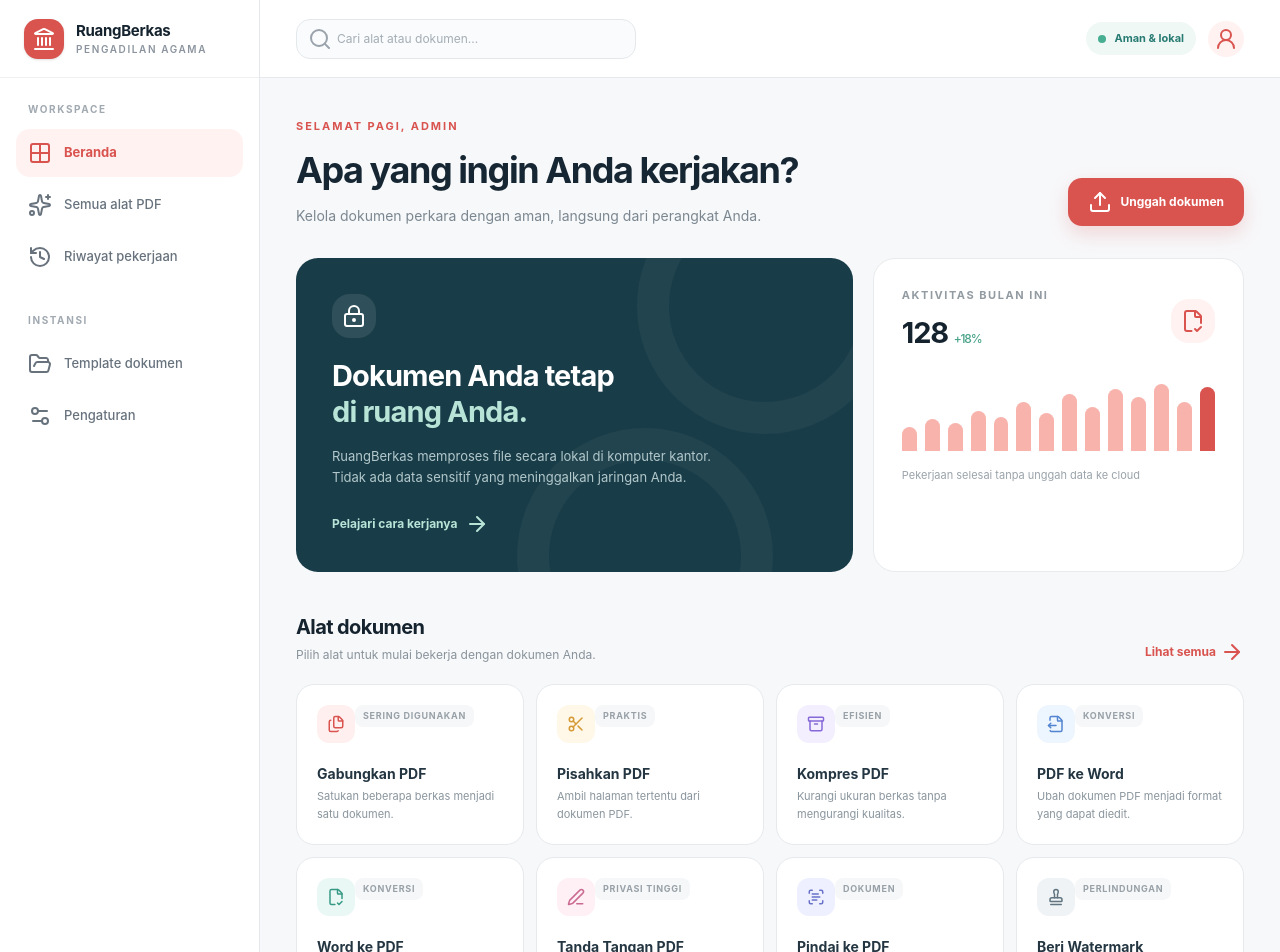
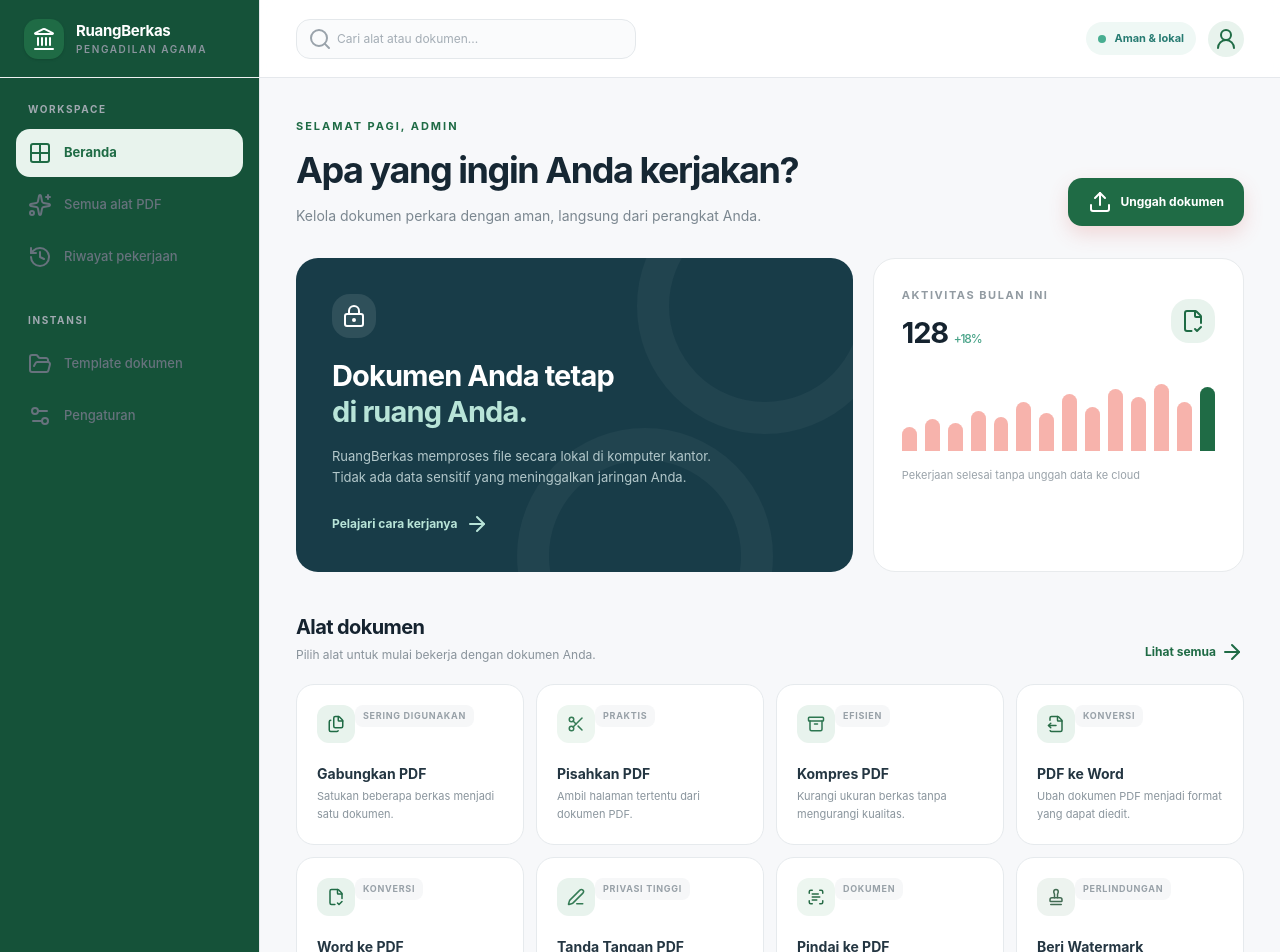
Before and after one commit to shieetycops/ruangberkas, a Next.js app: page / in a window 1280 px wide. Shown: the top 952 px of the page. Built offline with nearby package versions, Linux system fonts and the light colour scheme.

Commit message:
feat: update color palette for tool icons and sidebar styling\n\nUpdated tool icon background and text colors, changed sidebar background and text color for better contrast.

```diff
--- a/app/globals.css
+++ b/app/globals.css
@@ -162,14 +162,14 @@
   border-radius: 12px;
 }
 .tool-icon svg { width: 18px; height: 18px; }
-.tool-icon.coral { background: #fff0ef; color: #d9534f; }
-.tool-icon.amber { background: #fff8e8; color: #d59a35; }
-.tool-icon.violet { background: #f3efff; color: #8669d8; }
-.tool-icon.blue { background: #edf5ff; color: #5284d0; }
-.tool-icon.teal { background: #eaf8f5; color: #369985; }
-.tool-icon.pink { background: #fff0f5; color: #cb6b91; }
-.tool-icon.indigo { background: #eef0ff; color: #6872c9; }
-.tool-icon.slate { background: #eff3f5; color: #607581; }
+.tool-icon.coral { background: #e8f3ed; color: #1f6b45; }
+.tool-icon.amber { background: #edf6f0; color: #347b55; }
+.tool-icon.violet { background: #e8f3ed; color: #2c7650; }
+.tool-icon.blue { background: #e8f3ed; color: #286c47; }
+.tool-icon.teal { background: #e8f3ed; color: #1f6b45; }
+.tool-icon.pink { background: #e8f3ed; color: #347b55; }
+.tool-icon.indigo { background: #edf6f0; color: #286c47; }
+.tool-icon.slate { background: #edf3ef; color: #426b53; }
 
 @layer base {
   * {
--- a/app/page.tsx
+++ b/app/page.tsx
@@ -54,10 +54,10 @@ export default function Page() {
   return (
     <main className="min-h-screen bg-[#f7f8fa] text-[#15232f]">
       <div className="flex min-h-screen">
-        <aside className={`fixed inset-y-0 left-0 z-40 flex w-[260px] flex-col border-r border-[#e5e8ec] bg-white transition-transform lg:static lg:translate-x-0 ${sidebarOpen ? 'translate-x-0' : '-translate-x-full'}`}>
+        <aside className={`fixed inset-y-0 left-0 z-40 flex w-[260px] flex-col border-r border-[#e5e8ec] bg-[#155239] text-white transition-transform lg:static lg:translate-x-0 ${sidebarOpen ? 'translate-x-0' : '-translate-x-full'}`}>
           <div className="flex h-[78px] items-center justify-between border-b border-[#eef0f2] px-6">
             <div className="flex items-center gap-3">
-              <div className="flex size-10 items-center justify-center rounded-xl bg-[#d9534f] text-white shadow-sm"><Landmark /></div>
+              <div className="flex size-10 items-center justify-center rounded-xl bg-[#1f6b45] text-white shadow-sm"><Landmark /></div>
               <div><p className="text-[15px] font-bold tracking-[-0.02em]">RuangBerkas</p><p className="text-[10px] font-semibold uppercase tracking-[0.16em] text-[#8b949e]">Pengadilan Agama</p></div>
             </div>
             <button onClick={() => setSidebarOpen(false)} className="rounded-lg p-1 text-[#89939d] lg:hidden" aria-label="Tutup menu"><X /></button>
@@ -65,7 +65,7 @@ export default function Page() {
           <nav className="flex-1 px-4 py-6" aria-label="Navigasi utama">
             <p className="px-3 pb-3 text-[10px] font-bold uppercase tracking-[0.16em] text-[#a1a9b1]">Workspace</p>
             <div className="flex flex-col gap-1">
-              <a href="#beranda" className="flex items-center gap-3 rounded-xl bg-[#fff2f1] px-3 py-3 text-[13px] font-bold text-[#d9534f]"><Grid2X2 /> Beranda</a>
+              <a href="#beranda" className="flex items-center gap-3 rounded-xl bg-[#e8f3ed] px-3 py-3 text-[13px] font-bold text-[#1f6b45]"><Grid2X2 /> Beranda</a>
               <a href="#alat" className="flex items-center gap-3 rounded-xl px-3 py-3 text-[13px] font-medium text-[#67727d] hover:bg-[#f7f8fa]"><Sparkles /> Semua alat PDF</a>
               <a href="#riwayat" className="flex items-center gap-3 rounded-xl px-3 py-3 text-[13px] font-medium text-[#67727d] hover:bg-[#f7f8fa]"><History /> Riwayat pekerjaan</a>
             </div>
@@ -86,21 +86,21 @@ export default function Page() {
         <section className="min-w-0 flex-1">
           <header className="flex h-[78px] items-center justify-between border-b border-[#e5e8ec] bg-white/90 px-5 backdrop-blur md:px-9">
             <button onClick={() => setSidebarOpen(true)} className="rounded-lg p-2 text-[#6d7882] lg:hidden" aria-label="Buka menu"><Menu /></button>
-            <div className="relative hidden w-full max-w-[340px] md:block"><Search className="absolute left-3 top-1/2 -translate-y-1/2 text-[#9aa3ab]" /><input aria-label="Cari alat atau dokumen" placeholder="Cari alat atau dokumen..." className="h-10 w-full rounded-xl border border-[#e4e8eb] bg-[#fafbfc] pl-10 pr-4 text-[12px] outline-none placeholder:text-[#a4adb5] focus:border-[#d9534f]" /></div>
-            <div className="flex items-center gap-3"><span className="hidden items-center gap-2 rounded-full bg-[#eff8f5] px-3 py-2 text-[11px] font-bold text-[#277b72] sm:flex"><span className="size-2 rounded-full bg-[#48ae91]" /> Aman & lokal</span><button className="flex size-9 items-center justify-center rounded-full bg-[#fff2f1] text-[#d9534f]" aria-label="Profil pengguna"><UserRound /></button></div>
+            <div className="relative hidden w-full max-w-[340px] md:block"><Search className="absolute left-3 top-1/2 -translate-y-1/2 text-[#9aa3ab]" /><input aria-label="Cari alat atau dokumen" placeholder="Cari alat atau dokumen..." className="h-10 w-full rounded-xl border border-[#e4e8eb] bg-[#fafbfc] pl-10 pr-4 text-[12px] outline-none placeholder:text-[#a4adb5] focus:border-[#1f6b45]" /></div>
+            <div className="flex items-center gap-3"><span className="hidden items-center gap-2 rounded-full bg-[#eff8f5] px-3 py-2 text-[11px] font-bold text-[#277b72] sm:flex"><span className="size-2 rounded-full bg-[#48ae91]" /> Aman & lokal</span><button className="flex size-9 items-center justify-center rounded-full bg-[#e8f3ed] text-[#1f6b45]" aria-label="Profil pengguna"><UserRound /></button></div>
           </header>
 
           <div className="mx-auto max-w-[1280px] px-5 py-8 md:px-9 lg:py-10">
-            <div id="beranda" className="mb-8 flex flex-col justify-between gap-5 md:flex-row md:items-end"><div><p className="mb-2 text-[11px] font-bold uppercase tracking-[0.18em] text-[#d9534f]">Selamat pagi, Admin</p><h1 className="text-[30px] font-bold tracking-[-0.04em] text-[#162733] md:text-[36px]">Apa yang ingin Anda kerjakan?</h1><p className="mt-2 text-[14px] text-[#7b8790]">Kelola dokumen perkara dengan aman, langsung dari perangkat Anda.</p></div><button onClick={() => setActiveTool('Unggah dokumen')} className="flex items-center justify-center gap-2 rounded-xl bg-[#d9534f] px-5 py-3 text-[12px] font-bold text-white shadow-[0_8px_20px_rgba(217,83,79,0.2)] transition hover:bg-[#c84643]"><Upload /> Unggah dokumen</button></div>
+            <div id="beranda" className="mb-8 flex flex-col justify-between gap-5 md:flex-row md:items-end"><div><p className="mb-2 text-[11px] font-bold uppercase tracking-[0.18em] text-[#1f6b45]">Selamat pagi, Admin</p><h1 className="text-[30px] font-bold tracking-[-0.04em] text-[#162733] md:text-[36px]">Apa yang ingin Anda kerjakan?</h1><p className="mt-2 text-[14px] text-[#7b8790]">Kelola dokumen perkara dengan aman, langsung dari perangkat Anda.</p></div><button onClick={() => setActiveTool('Unggah dokumen')} className="flex items-center justify-center gap-2 rounded-xl bg-[#1f6b45] px-5 py-3 text-[12px] font-bold text-white shadow-[0_8px_20px_rgba(217,83,79,0.2)] transition hover:bg-[#c84643]"><Upload /> Unggah dokumen</button></div>
 
             <div className="mb-10 grid gap-5 lg:grid-cols-[1.5fr_1fr]">
               <div className="relative overflow-hidden rounded-[22px] bg-[#183c48] p-7 text-white md:p-9"><div className="relative z-10 max-w-[430px]"><div className="mb-5 flex size-11 items-center justify-center rounded-2xl bg-white/10"><LockKeyhole /></div><h2 className="text-[25px] font-bold leading-tight tracking-[-0.03em] md:text-[29px]">Dokumen Anda tetap<br /><span className="text-[#b8e4d8]">di ruang Anda.</span></h2><p className="mt-4 max-w-[380px] text-[13px] leading-relaxed text-[#b3c8cb]">RuangBerkas memproses file secara lokal di komputer kantor. Tidak ada data sensitif yang meninggalkan jaringan Anda.</p><button onClick={() => setActiveTool('Pelajari keamanan')} className="mt-6 flex items-center gap-2 text-[12px] font-bold text-[#b8e4d8]">Pelajari cara kerjanya <ArrowRight /></button></div><div className="absolute -right-10 -top-20 size-64 rounded-full border-[32px] border-white/[0.04]" /><div className="absolute -bottom-28 right-20 size-64 rounded-full border-[32px] border-white/[0.04]" /></div>
-              <div className="rounded-[22px] border border-[#e8ebed] bg-white p-7"><div className="mb-6 flex items-center justify-between"><div><p className="text-[11px] font-bold uppercase tracking-[0.14em] text-[#929ba2]">Aktivitas bulan ini</p><p className="mt-2 text-[29px] font-bold tracking-[-0.04em]">128 <span className="text-[12px] font-medium text-[#48a388]">+18%</span></p></div><div className="flex size-11 items-center justify-center rounded-2xl bg-[#fff2f1] text-[#d9534f]"><FileCheck2 /></div></div><div className="flex h-[72px] items-end gap-2">{[32,44,38,55,47,68,52,78,61,85,74,92,68,88].map((height, index) => <div key={index} className={`flex-1 rounded-t-md ${index === 13 ? 'bg-[#d9534f]' : 'bg-[#f7b3ac]'}`} style={{ height: `${height}%` }} />)}</div><p className="mt-4 text-[11px] text-[#9aa3aa]">Pekerjaan selesai tanpa unggah data ke cloud</p></div>
+              <div className="rounded-[22px] border border-[#e8ebed] bg-white p-7"><div className="mb-6 flex items-center justify-between"><div><p className="text-[11px] font-bold uppercase tracking-[0.14em] text-[#929ba2]">Aktivitas bulan ini</p><p className="mt-2 text-[29px] font-bold tracking-[-0.04em]">128 <span className="text-[12px] font-medium text-[#48a388]">+18%</span></p></div><div className="flex size-11 items-center justify-center rounded-2xl bg-[#e8f3ed] text-[#1f6b45]"><FileCheck2 /></div></div><div className="flex h-[72px] items-end gap-2">{[32,44,38,55,47,68,52,78,61,85,74,92,68,88].map((height, index) => <div key={index} className={`flex-1 rounded-t-md ${index === 13 ? 'bg-[#1f6b45]' : 'bg-[#f7b3ac]'}`} style={{ height: `${height}%` }} />)}</div><p className="mt-4 text-[11px] text-[#9aa3aa]">Pekerjaan selesai tanpa unggah data ke cloud</p></div>
             </div>
 
-            <div id="alat" className="mb-10"><div className="mb-5 flex items-end justify-between"><div><h2 className="text-[20px] font-bold tracking-[-0.03em]">Alat dokumen</h2><p className="mt-1 text-[12px] text-[#89939b]">Pilih alat untuk mulai bekerja dengan dokumen Anda.</p></div><button className="hidden items-center gap-1 text-[12px] font-bold text-[#d9534f] sm:flex">Lihat semua <ArrowRight /></button></div><div className="grid gap-3 sm:grid-cols-2 xl:grid-cols-4">{tools.map((tool) => { const Icon = tool.icon; return <button key={tool.title} onClick={() => setActiveTool(tool.title)} className="group flex min-h-[156px] flex-col rounded-2xl border border-[#e6eaed] bg-white p-5 text-left transition hover:-translate-y-0.5 hover:border-[#d9534f]/40 hover:shadow-[0_10px_25px_rgba(35,56,67,0.07)]"><div className="mb-5 flex items-start justify-between"><span className={`tool-icon ${tool.tone}`}><Icon /></span><span className="rounded-md bg-[#f6f7f8] px-2 py-1 text-[9px] font-bold uppercase tracking-[0.08em] text-[#98a1a8]">{tool.tag}</span></div><p className="text-[14px] font-bold text-[#243642]">{tool.title}</p><p className="mt-1 text-[11px] leading-relaxed text-[#8a959d]">{tool.description}</p></button> })}</div></div>
+            <div id="alat" className="mb-10"><div className="mb-5 flex items-end justify-between"><div><h2 className="text-[20px] font-bold tracking-[-0.03em]">Alat dokumen</h2><p className="mt-1 text-[12px] text-[#89939b]">Pilih alat untuk mulai bekerja dengan dokumen Anda.</p></div><button className="hidden items-center gap-1 text-[12px] font-bold text-[#1f6b45] sm:flex">Lihat semua <ArrowRight /></button></div><div className="grid gap-3 sm:grid-cols-2 xl:grid-cols-4">{tools.map((tool) => { const Icon = tool.icon; return <button key={tool.title} onClick={() => setActiveTool(tool.title)} className="group flex min-h-[156px] flex-col rounded-2xl border border-[#e6eaed] bg-white p-5 text-left transition hover:-translate-y-0.5 hover:border-[#1f6b45]/40 hover:shadow-[0_10px_25px_rgba(35,56,67,0.07)]"><div className="mb-5 flex items-start justify-between"><span className={`tool-icon ${tool.tone}`}><Icon /></span><span className="rounded-md bg-[#f6f7f8] px-2 py-1 text-[9px] font-bold uppercase tracking-[0.08em] text-[#98a1a8]">{tool.tag}</span></div><p className="text-[14px] font-bold text-[#243642]">{tool.title}</p><p className="mt-1 text-[11px] leading-relaxed text-[#8a959d]">{tool.description}</p></button> })}</div></div>
 
-            <div id="riwayat" className="rounded-[22px] border border-[#e6eaed] bg-white"><div className="flex items-center justify-between border-b border-[#edf0f2] px-6 py-5"><div><h2 className="text-[18px] font-bold tracking-[-0.03em]">Pekerjaan terbaru</h2><p className="mt-1 text-[11px] text-[#909aa2]">Dokumen yang baru saja diproses di perangkat ini.</p></div><button className="hidden items-center gap-1 text-[12px] font-bold text-[#d9534f] sm:flex">Lihat riwayat <ArrowRight /></button></div><div className="divide-y divide-[#f0f2f3]">{recentFiles.map((file) => <div key={file.name} className="flex items-center gap-4 px-6 py-4"><div className={`flex size-10 shrink-0 items-center justify-center rounded-xl text-[9px] font-bold ${file.type === 'PDF' ? 'bg-[#fff0ef] text-[#d9534f]' : 'bg-[#eef5ff] text-[#5284d0]'}`}>{file.type}</div><div className="min-w-0 flex-1"><p className="truncate text-[12px] font-bold text-[#30414b]">{file.name}</p><p className="mt-1 text-[10px] text-[#9ba4aa]">{file.action} · {file.size}</p></div><div className="hidden text-right sm:block"><p className="text-[10px] text-[#8f999f]">{file.time}</p><div className="mt-1 flex items-center justify-end gap-1 text-[10px] font-bold text-[#4a9b7d]"><CheckCircle2 /> Selesai</div></div><button className="rounded-lg p-2 text-[#a0a9ae] hover:bg-[#f7f8f9]" aria-label={`Opsi ${file.name}`}><MoreHorizontal /></button></div>)}</div></div>
+            <div id="riwayat" className="rounded-[22px] border border-[#e6eaed] bg-white"><div className="flex items-center justify-between border-b border-[#edf0f2] px-6 py-5"><div><h2 className="text-[18px] font-bold tracking-[-0.03em]">Pekerjaan terbaru</h2><p className="mt-1 text-[11px] text-[#909aa2]">Dokumen yang baru saja diproses di perangkat ini.</p></div><button className="hidden items-center gap-1 text-[12px] font-bold text-[#1f6b45] sm:flex">Lihat riwayat <ArrowRight /></button></div><div className="divide-y divide-[#f0f2f3]">{recentFiles.map((file) => <div key={file.name} className="flex items-center gap-4 px-6 py-4"><div className={`flex size-10 shrink-0 items-center justify-center rounded-xl text-[9px] font-bold ${file.type === 'PDF' ? 'bg-[#fff0ef] text-[#1f6b45]' : 'bg-[#eef5ff] text-[#5284d0]'}`}>{file.type}</div><div className="min-w-0 flex-1"><p className="truncate text-[12px] font-bold text-[#30414b]">{file.name}</p><p className="mt-1 text-[10px] text-[#9ba4aa]">{file.action} · {file.size}</p></div><div className="hidden text-right sm:block"><p className="text-[10px] text-[#8f999f]">{file.time}</p><div className="mt-1 flex items-center justify-end gap-1 text-[10px] font-bold text-[#4a9b7d]"><CheckCircle2 /> Selesai</div></div><button className="rounded-lg p-2 text-[#a0a9ae] hover:bg-[#f7f8f9]" aria-label={`Opsi ${file.name}`}><MoreHorizontal /></button></div>)}</div></div>
           </div>
         </section>
       </div>
```
